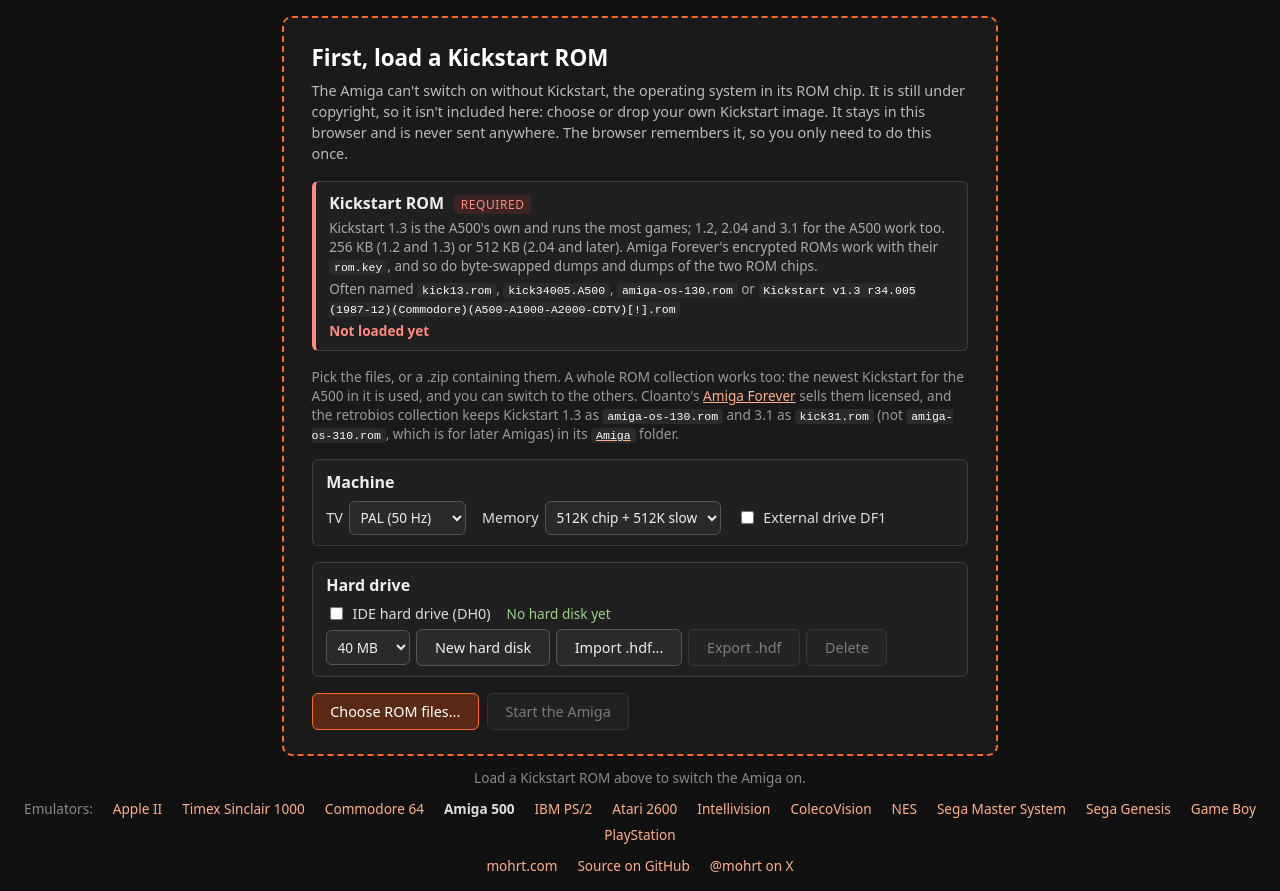
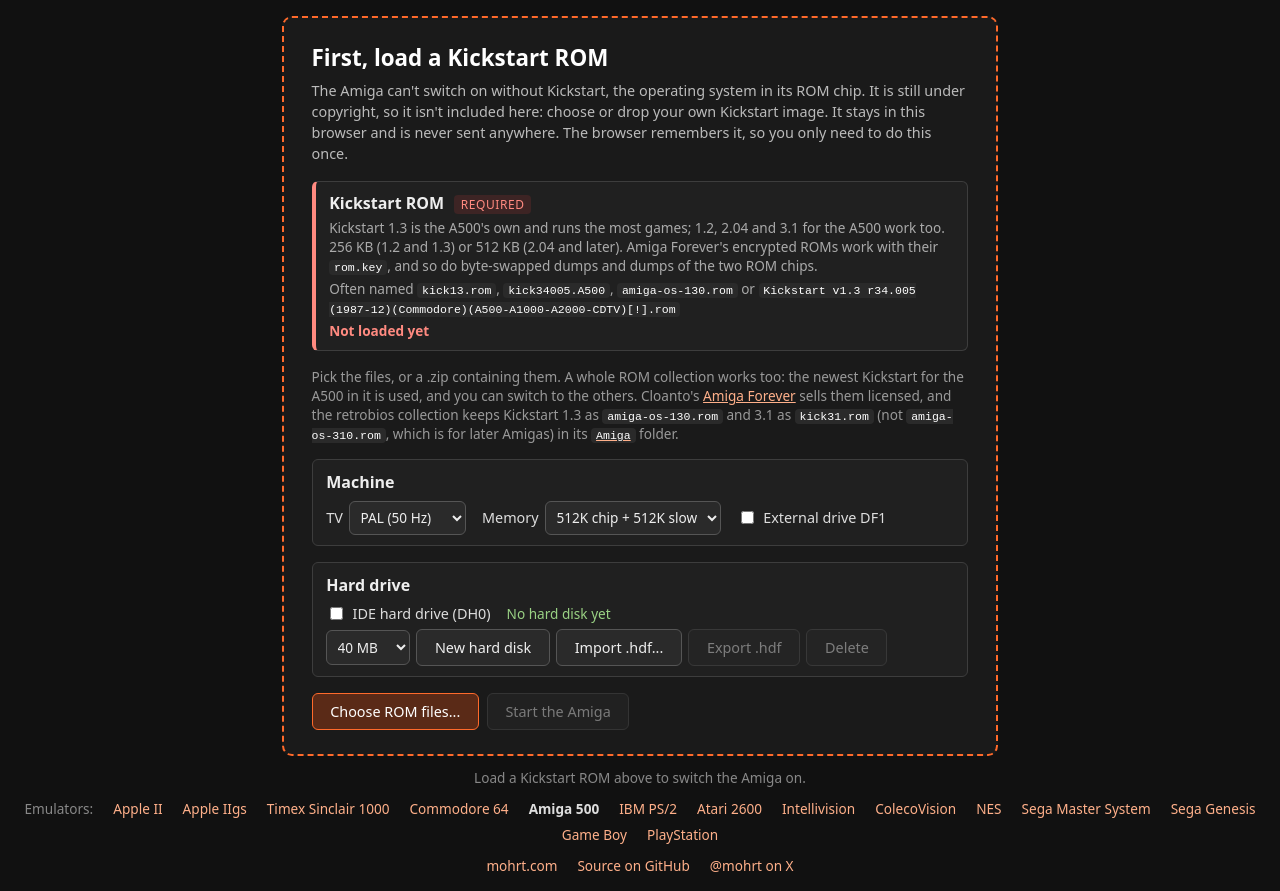
Before and after one commit to mohrt/amiga, a website built with Vite: page index.html in a window 1280 px wide. Built offline with nearby package versions, Linux system fonts and the light colour scheme.

Commit message:
Link the Apple IIgs emulator

```diff
--- a/index.html
+++ b/index.html
@@ -286,6 +286,7 @@
       <nav class="emulator-links" aria-label="Emulators">
         Emulators:
         <a href="https://mohrt.github.io/appleii/">Apple II</a>
+        <a href="https://mohrt.github.io/appleiigs/">Apple IIgs</a>
         <a href="https://mohrt.github.io/sz81/">Timex Sinclair 1000</a>
         <a href="https://mohrt.github.io/c64/">Commodore 64</a>
         <strong aria-current="page">Amiga 500</strong>
```
